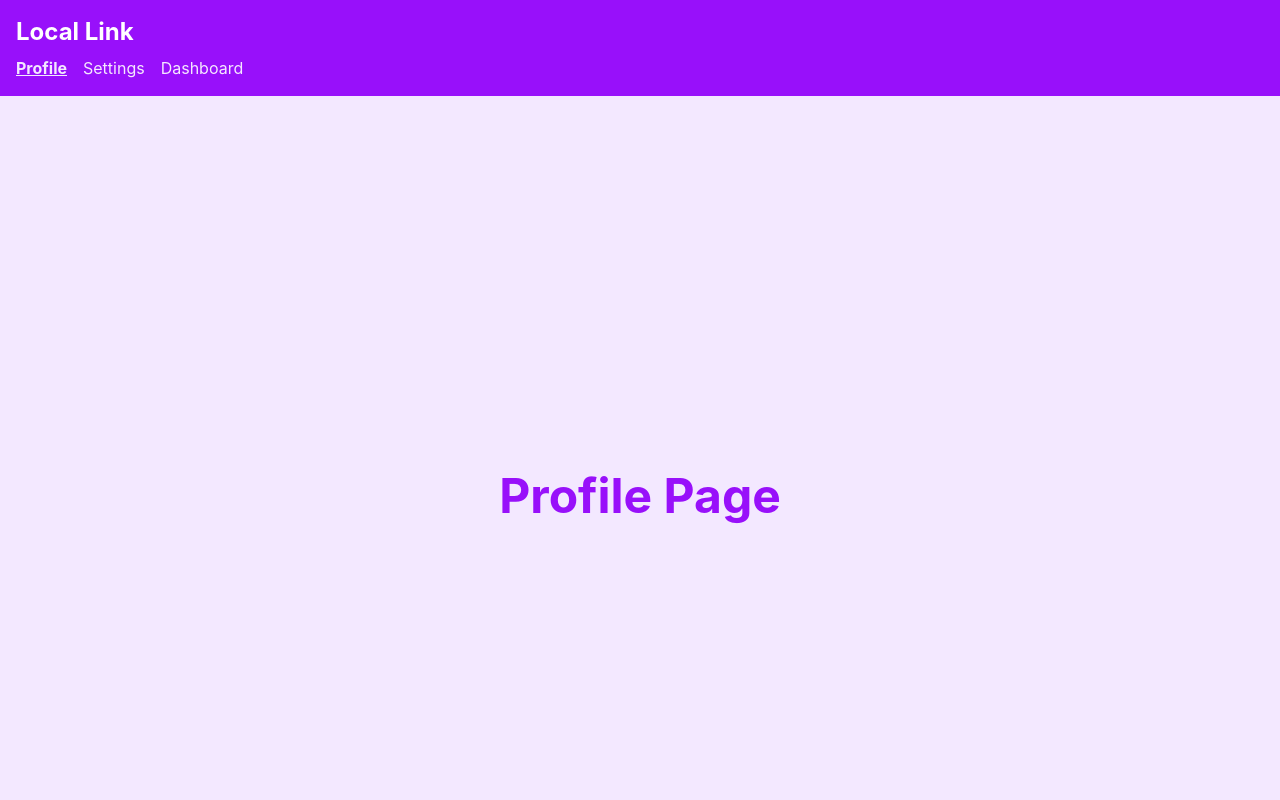
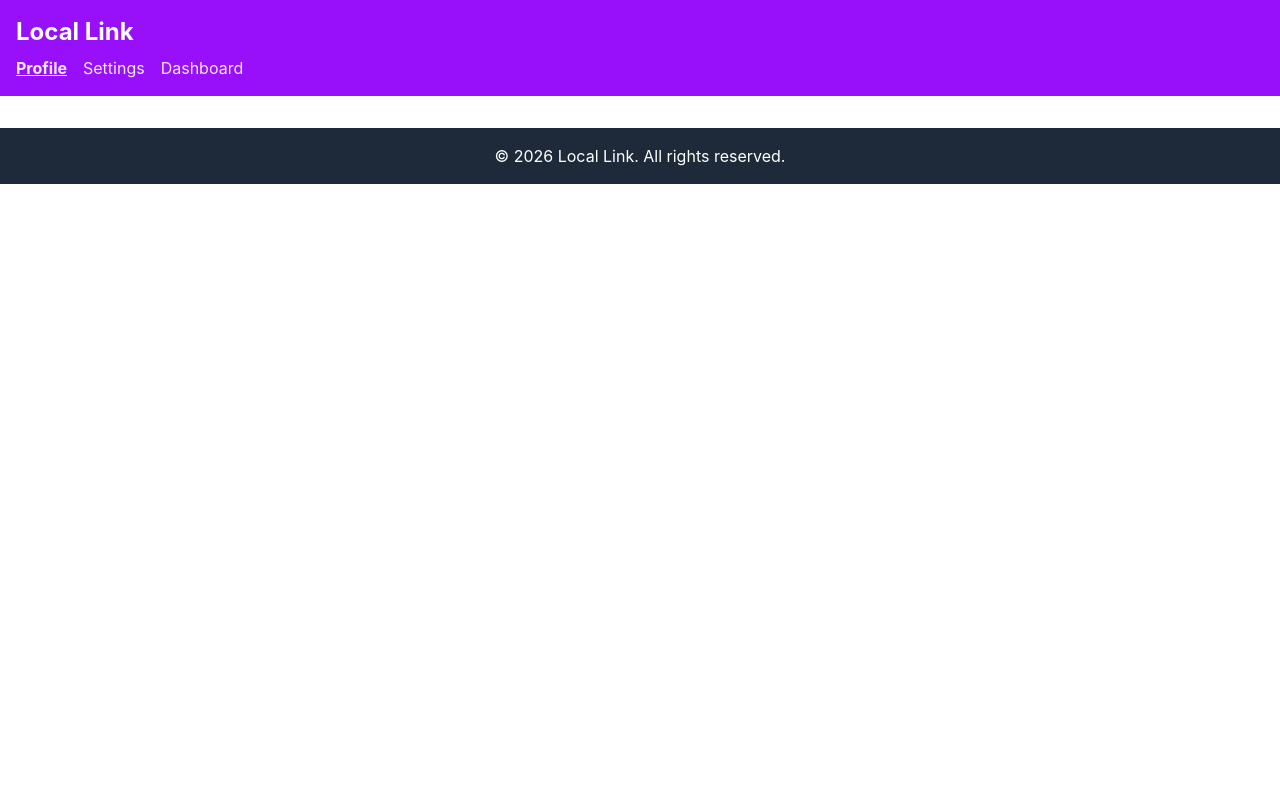
Before and after one commit to KyiPhyuThiriKhaing/CSC105-G09-GenZCoders-LocalLink, a React (Vite) app in the folder locallink-frontend/: page /profile in a window 1280 px wide. Shown: the top 800 px of the page. Built offline with nearby package versions, Linux system fonts and the light colour scheme.

Commit message:
feat: add MyProfilePage and update ProfilePage to use Outlet for nested routing

```diff
--- /dev/null
+++ b/locallink-frontend/src/pages/MyProfilePage.tsx
@@ -0,0 +1,7 @@
+export default function MyProfilePage() {
+  return (
+    <div className="flex items-center justify-center h-screen bg-brand-soft">
+      <h1 className="text-5xl font-bold text-brand-primary">My Profile Page</h1>
+    </div>
+  );
+}
--- a/locallink-frontend/src/pages/ProfilePage.tsx
+++ b/locallink-frontend/src/pages/ProfilePage.tsx
@@ -1,7 +1,7 @@
+import { Outlet } from "react-router-dom";
+
 export default function ProfilePage() {
   return (
-    <div className="flex items-center justify-center h-screen bg-brand-soft">
-      <h1 className="text-5xl font-bold text-brand-primary">Profile Page</h1>
-    </div>
+    <Outlet />
   );
 }
```
Also changed, not shown: locallink-frontend/src/main.tsx (+8 -0 lines).
